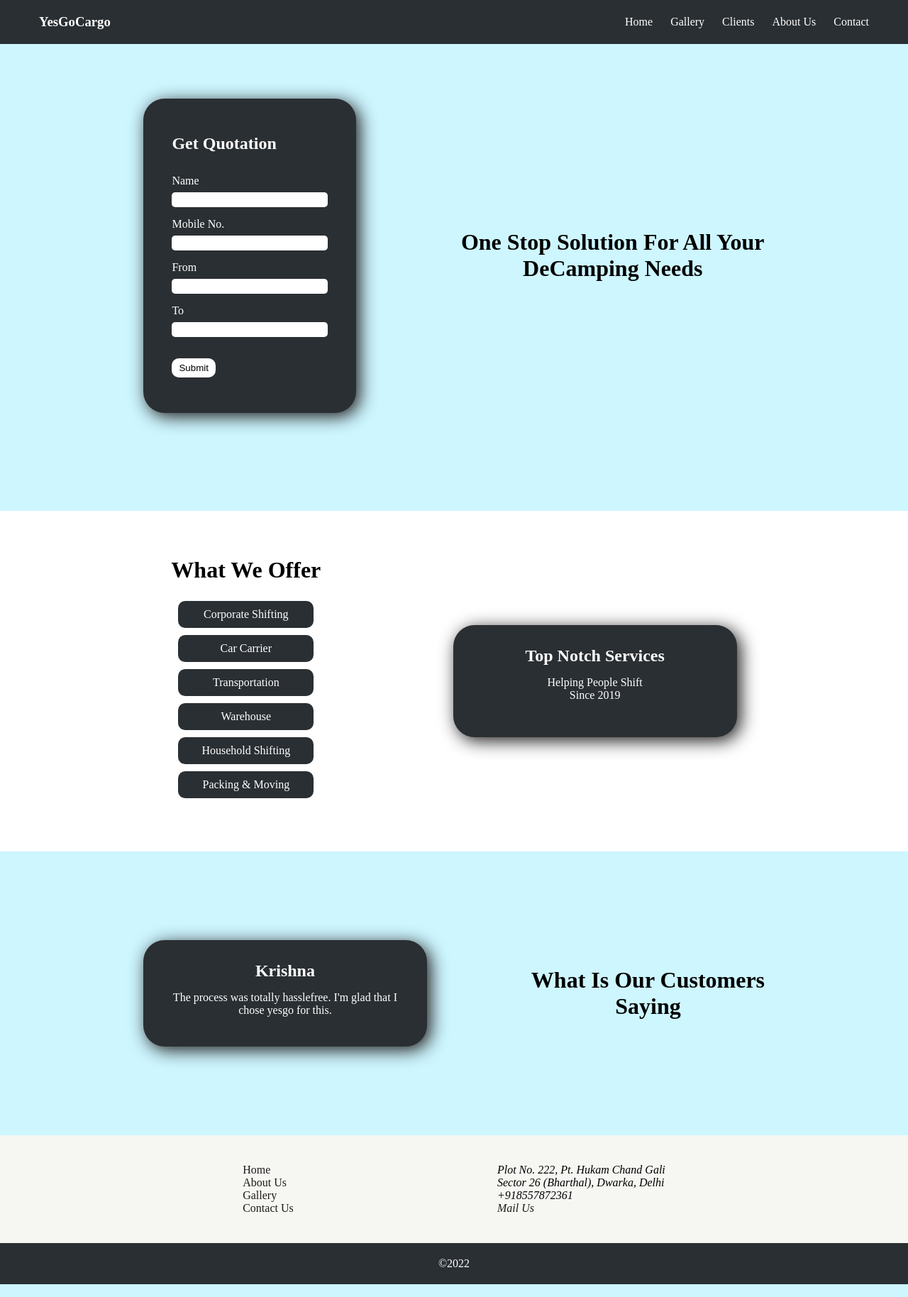
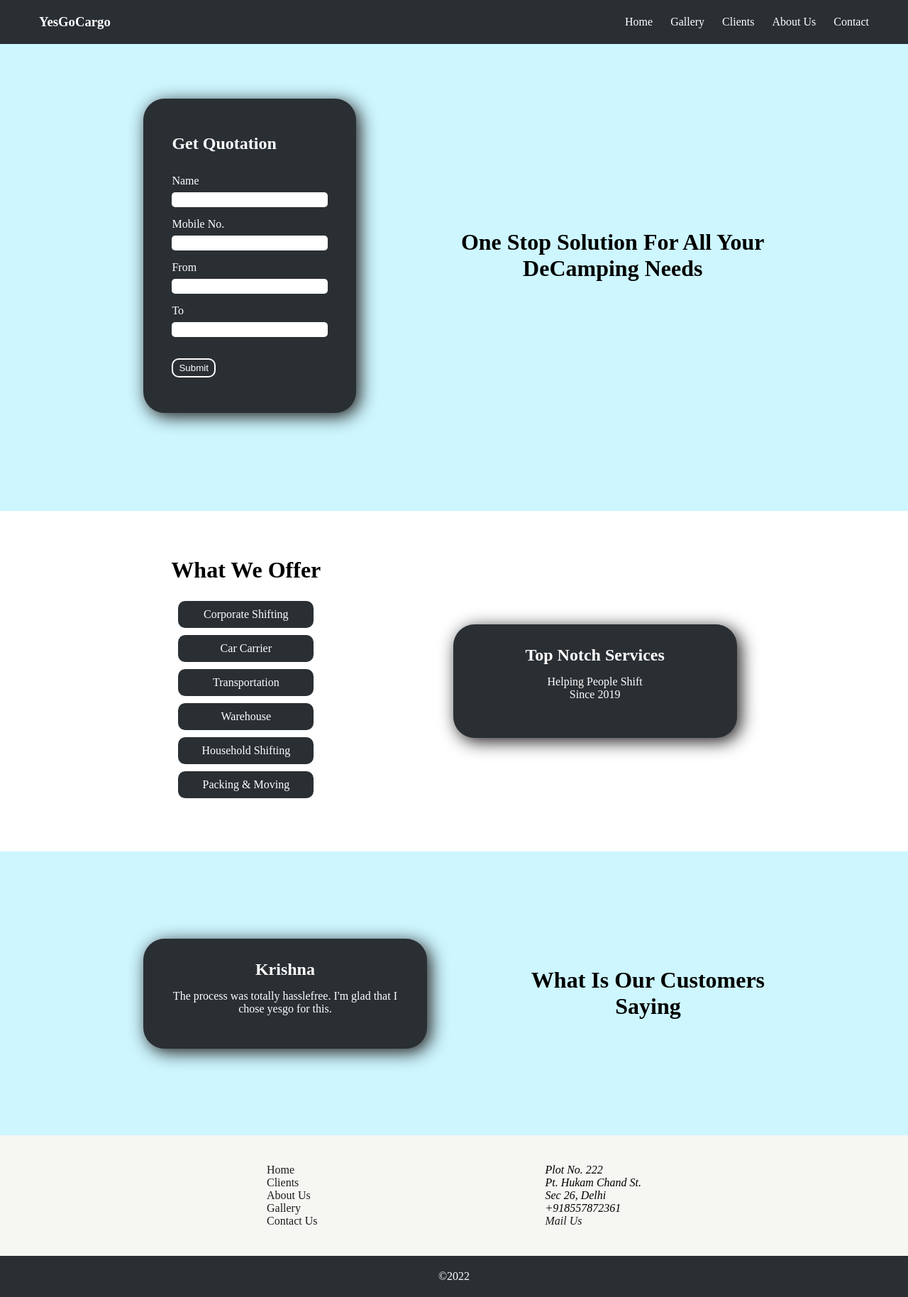
Before and after one commit to askaushik91/gosafecargo, a PHP site: page / in a window 1280 px wide. Shown: the whole page at 71% size. Run offline with PHP 8.4, Linux system fonts and the light colour scheme.

Commit message:
latest ui

```diff
--- a/assets/css/style.css
+++ b/assets/css/style.css
@@ -30,9 +30,9 @@
 #bannerBlock .container .bannerForm form h2{margin-bottom:30px;}
 #bannerBlock .container .bannerForm form label {display:inline-block;width:100%;max-width:100px;margin-bottom:7px;}
 #bannerBlock .container .bannerForm form input {width:100%;max-width:220px;margin-bottom:15px;border-radius:5px;padding:3px;border:none;}
-#bannerBlock .container .bannerForm form button {background-color:white;margin-top:15px;padding:4px 8px;border-radius:10px;border:2px solid transparent;transition:border 0.5s, background-color 0.2s, color 0.5s, border-radius 1s; color:black;}
-#bannerBlock .container .bannerForm form button:hover {border:2px solid #CDF6FF;cursor:pointer;color:black;border-radius:20px;}
-#bannerBlock .container .bannerForm form button:active {background-color:#CDF6FF;border:2px solid #CDF6FF;}
+#bannerBlock .container .bannerForm form button {background-color:#2A2F33;border:2px solid white;color:white;margin-top:15px;padding:4px 8px;border-radius:10px;transition:border 0.5s, background-color 0.2s, color 0.5s, border-radius 1s;}
+#bannerBlock .container .bannerForm form button:hover {cursor:pointer;border:2px solid white;background-color:#fff;color:black;}
+#bannerBlock .container .bannerForm form button:active {background-color:#eee;border:2px solid white;color:black;}
 
 /*Services Styles*/
 #serBlock {background-color:#fff}
@@ -40,7 +40,7 @@
 #serBlock .container .services h1{text-align:center;margin-bottom:25px;}
 #serBlock .container .services #serList span {color:white;display:block;text-align:center;background-color:#2A2F33;margin:10px;padding:10px;border-radius:10px;transition:all 1s;}
 #serBlock .container .services #serList span:hover {color:black;background-color:#CDF6FF;cursor:pointer;box-shadow:5px 5px 25px #1e1b1b;}
-#serBlock .container #serTab {background-color:#2A2F33;color:white;width:100%;max-width:400px;min-height:158px;padding:30px;border-radius:30px;box-shadow:5px 5px 25px #1e1b1b;text-align:center;}
+#serBlock .container #serTab {background-color:#2A2F33;color:white;width:100%;max-width:400px;min-height:160px;padding:30px;border-radius:30px;box-shadow:5px 5px 25px #1e1b1b;text-align:center;}
 #serBlock .container #serTab h2{margin-bottom:15px;}
 
 .serActive {color:black;background-color:#badfe7;box-shadow:5px 5px 25px #1e1b1b;transition:2s;}
@@ -48,7 +48,7 @@
 /*Testimonials Styles*/
 #testBlock {background-color:#CDF6FF;text-align:center;}
 #testBlock .container {display:flex;justify-content:space-evenly;align-items:center;min-height:50vh;}
-#testBlock .container .custRev {background-color:#2A2F33;color:white;width:100%;max-width:400px;min-height:150px; padding:30px;border-radius:30px;box-shadow:5px 5px 25px #1e1b1b;text-align:center;}
+#testBlock .container .custRev {background-color:#2A2F33;color:white;width:100%;max-width:400px;min-height:155px; padding:30px;border-radius:30px;box-shadow:5px 5px 25px #1e1b1b;text-align:center;}
 #testBlock .container .custRev h2 {margin-bottom:15px;}
 
 
--- a/contact.html
+++ b/contact.html
@@ -47,9 +47,9 @@
             </div>
             <div class="col bannerImg">
                 <h1>Office Address</h1>
-                <address>Plot No. 222,
-                    Pt. Hukam Chand Gali<br/>
-                    Sector 26 (Bharthal), Dwarka, Delhi<br/>
+                <address>Plot No. 222<br>
+                    Pt. Hukam Chand St.<br/>
+                    Sec 26, Delhi<br/>
                     +918557872361<br/>
                     <a href="mailto:yesgocargo@gmail.com">Mail Us</a>
                 </address>
--- a/index.html
+++ b/index.html
@@ -35,39 +35,6 @@
 
     <!--Banner Starts-->
     <div id="bannerBlock">
-        <!-- <div class="particle-container">
-            <div class="particle"><i class="fa-solid fa-cube"></i></div>
-            <div class="particle"><i class="fa-solid fa-cube"></i></div>
-            <div class="particle"><i class="fa-solid fa-cube"></i></div>
-            <div class="particle"><i class="fa-solid fa-cube"></i></div>
-            <div class="particle"><i class="fa-solid fa-cube"></i></div>
-            <div class="particle"><i class="fa-solid fa-cube"></i></div>
-            <div class="particle"><i class="fa-solid fa-cube"></i></div>
-            <div class="particle"><i class="fa-solid fa-cube"></i></div>
-            <div class="particle"><i class="fa-solid fa-cube"></i></div>
-            <div class="particle"><i class="fa-solid fa-cube"></i></div>
-            <div class="particle"><i class="fa-solid fa-cube"></i></div>
-            <div class="particle"><i class="fa-solid fa-cube"></i></div>
-            <div class="particle"><i class="fa-solid fa-cube"></i></div>
-            <div class="particle"><i class="fa-solid fa-cube"></i></div>
-            <div class="particle"><i class="fa-solid fa-cube"></i></div>
-            <div class="particle"><i class="fa-solid fa-cube"></i></div>
-            <div class="particle"><i class="fa-solid fa-cube"></i></div>
-            <div class="particle"><i class="fa-solid fa-cube"></i></div>
-            <div class="particle"><i class="fa-solid fa-cube"></i></div>
-            <div class="particle"><i class="fa-solid fa-cube"></i></div>
-            <div class="particle"><i class="fa-solid fa-cube"></i></div>
-            <div class="particle"><i class="fa-solid fa-cube"></i></div>
-            <div class="particle"><i class="fa-solid fa-cube"></i></div>
-            <div class="particle"><i class="fa-solid fa-cube"></i></div>
-            <div class="particle"><i class="fa-solid fa-cube"></i></div>
-            <div class="particle"><i class="fa-solid fa-cube"></i></div>
-            <div class="particle"><i class="fa-solid fa-cube"></i></div>
-            <div class="particle"><i class="fa-solid fa-cube"></i></div>
-            <div class="particle"><i class="fa-solid fa-cube"></i></div>
-            <div class="particle"><i class="fa-solid fa-cube"></i></div>
-            <div class="particle"><i class="fa-solid fa-cube"></i></div>
-        </div> -->
         <div class="container">
             <div class="col bannerForm">
                 <form method="get" action="#">
@@ -141,15 +108,16 @@
             <div class="col leftPreFooter">
                 <ul>
                     <li><a href="#">Home</a></li>
+                    <li><a href="client.html">Clients</a></li>
                     <li><a href="about.html">About Us</a></li>
                     <li><a href="gallery.html">Gallery</a></li>
                     <li><a href="contact.html">Contact Us</a></li>
                 </ul>
             </div>
             <div class="col rightPreFooter">
-                <address>Plot No. 222,
-                    Pt. Hukam Chand Gali<br/>
-                    Sector 26 (Bharthal), Dwarka, Delhi<br/>
+                <address>Plot No. 222<br>
+                    Pt. Hukam Chand St.<br/>
+                    Sec 26, Delhi<br/>
                     +918557872361<br/>
                     <a href="mailto:yesgocargo@gmail.com">Mail Us</a>
                 </address>
```
Also changed, not shown: about.html (+6 -5 lines), gallery.html (+6 -5 lines), 1 other file.
